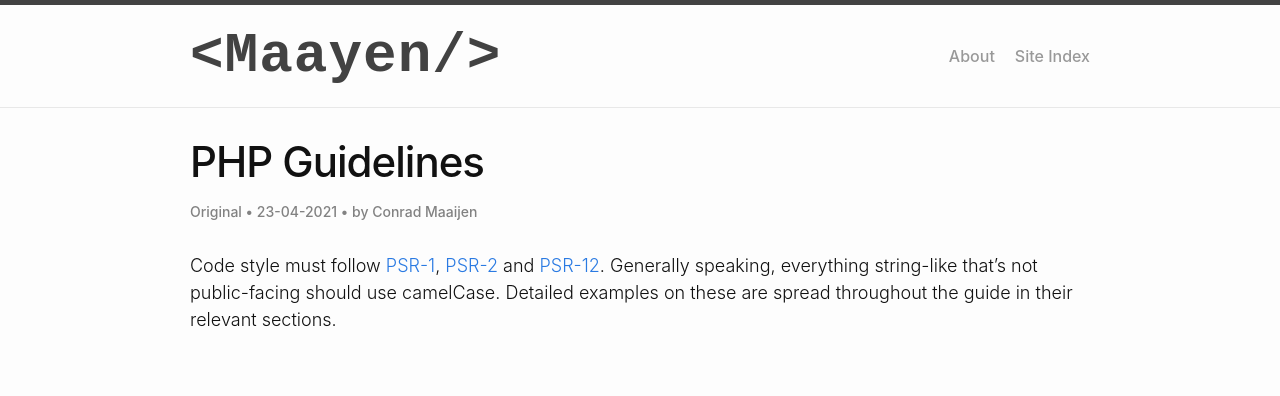
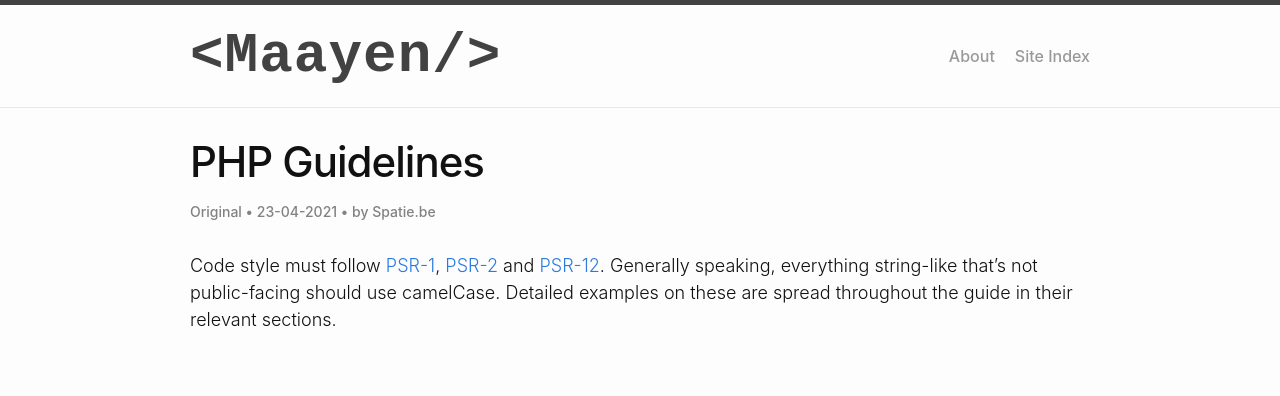
Before and after one commit to ConradMaaijen/conradmaayen.github.io, a Jekyll site: the page built from _posts/2021-04-23-php-rules.md, in a window 1280 px wide and 900 px high. Shown: the top 396 px of the window. Built offline with Jekyll 4.4.1, drawn with Linux system fonts in a browser that asks for light colours.

Commit message:
changed author to Spatie.be

```diff
--- a/_posts/2021-04-23-php-rules.md
+++ b/_posts/2021-04-23-php-rules.md
@@ -2,7 +2,7 @@
 layout: post
 title: "PHP Guidelines"
 categories: original
-author: "Conrad Maaijen"
+author: "Spatie.be"
 ---
 
 Code style must follow [PSR-1](http://www.php-fig.org/psr/psr-1/), [PSR-2](http://www.php-fig.org/psr/psr-2/) and [PSR-12](https://www.php-fig.org/psr/psr-12/). Generally speaking, everything string-like that's not public-facing should use camelCase. Detailed examples on these are spread throughout the guide in their relevant sections.
```
